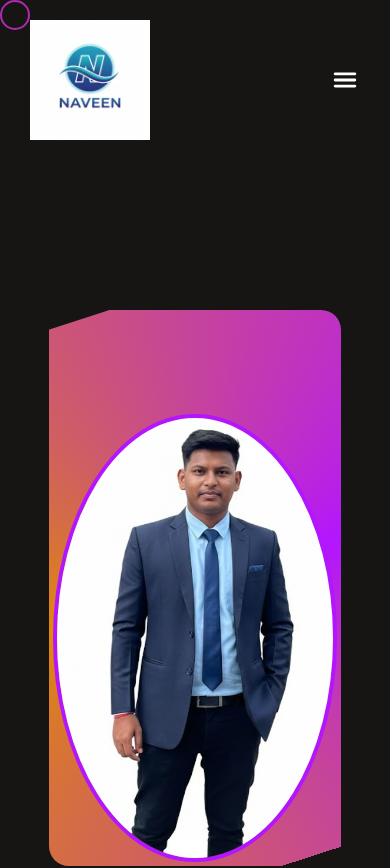
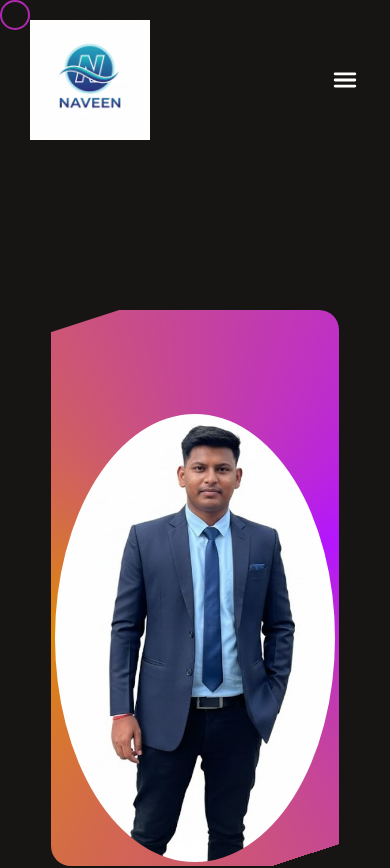
Before and after one commit to Naveen-Kumar48/Portfolio-in-React, a React (Vite) app: page / in a window 390 px wide. Shown: the top 868 px of the page. Built offline with nearby package versions, Linux system fonts and the light colour scheme.

Commit message:
feat: add initial styling for Hero component, including responsive adjustments.

```diff
--- a/src/Component/Hero.css
+++ b/src/Component/Hero.css
@@ -105,7 +105,6 @@
     width: 60%;
     height: auto;
     border-radius: 50%;
-    border: 4px solid #b415ff;
   }
   .Hero h1 {
     margin-top: 30px;
```
